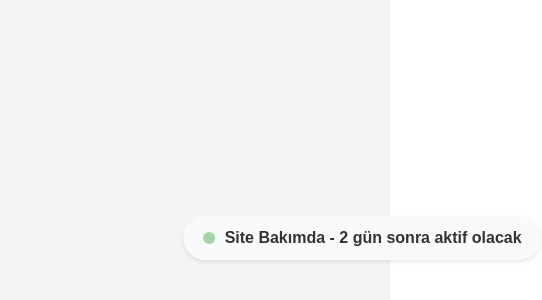
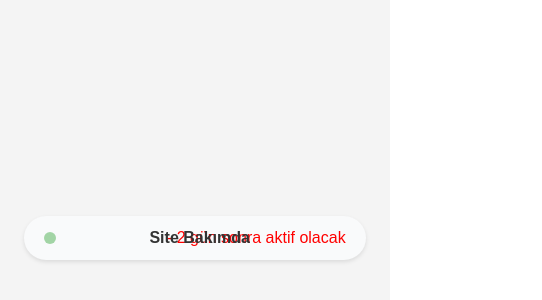
Before and after one commit to yusufuyar01/kyk_yemek_kahvalti, a React (Vite) app in the folder kykyemek/: page / in a window 390 px wide. Shown: the part 184-484 px from the top of the page, 542 px wide, since content can reach past the window. Built offline with nearby package versions, Linux system fonts and the light colour scheme.

Commit message:
Update MobileMealPlanner.css

```diff
--- a/kykyemek/src/MobileMealPlanner.css
+++ b/kykyemek/src/MobileMealPlanner.css
@@ -17,7 +17,6 @@ body {
   padding: 10px 20px;
   border-radius: 25px;
   box-shadow: 0 2px 4px rgba(0, 0, 0, 0.1);
-  animation: slide-in 2s ease-in-out infinite;
 }
 
 /* Durum noktası */
@@ -36,6 +35,19 @@ body {
   font-weight: bold;
   color: #333;
   white-space: nowrap;
+  display: flex;
+}
+
+/* Hareketli metin */
+.moving-text {
+  animation: slide-in 6s linear infinite; /* Hız 6 saniyeye ayarlandı */
+  display: inline-block;
+}
+
+/* Sabit metin */
+.fixed-text {
+  color: #ff0000; /* Kırmızı renk */
+  font-weight: normal;
 }
 
 /* Animasyonlar */
```
